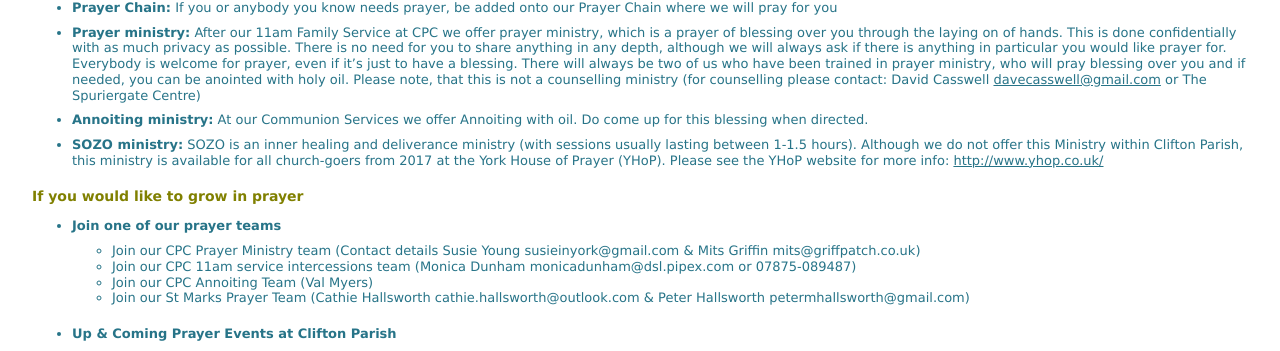
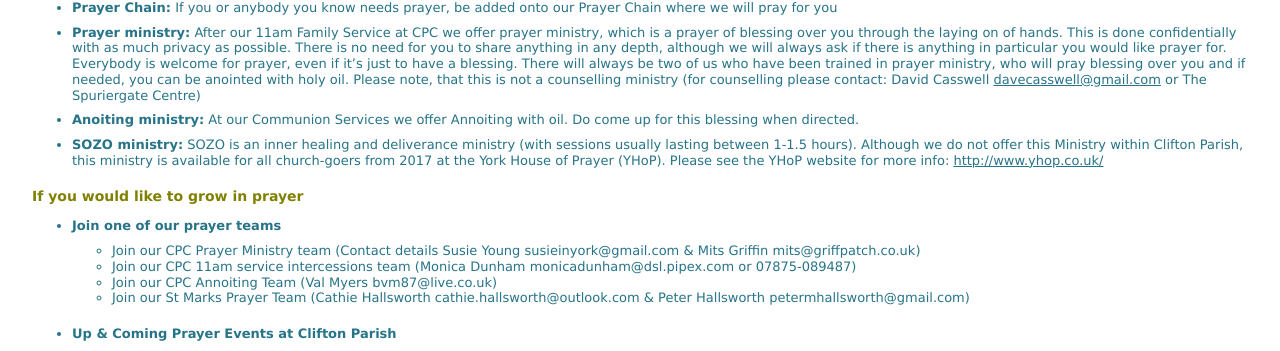
Before and after one commit to griffpatch/CPCYorkPP, a Jekyll site: the page built from pages/prayer.md, in a window 1280 px wide. Shown: the part 154-505 px from the top of the page. Built offline with Jekyll 4.4.1, drawn with Linux system fonts in a browser that asks for light colours.

Commit message:
Update prayer.md

```diff
--- a/pages/prayer.md
+++ b/pages/prayer.md
@@ -19,7 +19,7 @@ If you need prayer
 
 +	**Prayer ministry:** After our 11am Family Service at CPC we offer prayer ministry, which is a prayer of blessing over you through the laying on of hands. This is done confidentially with as much privacy as possible. There is no need for you to share anything in any depth, although we will always ask if there is anything in particular you would like prayer for. Everybody is welcome for prayer, even if it’s just to have a blessing. There will always be two of us who have been trained in prayer ministry, who will pray blessing over you and if needed, you can be anointed with holy oil. Please note, that this is not a counselling ministry (for counselling please contact: David Casswell <davecasswell@gmail.com> or The Spuriergate Centre)
 
-+	**Annoiting ministry:** At our Communion Services we offer Annoiting with oil. Do come up for this blessing when directed.
++	**Anoiting ministry:** At our Communion Services we offer Annoiting with oil. Do come up for this blessing when directed.
 
 +	**SOZO ministry:** SOZO is an inner healing and deliverance ministry (with sessions usually lasting between 1-1.5 hours). Although we do not offer this Ministry within Clifton Parish, this ministry is available for all church-goers from 2017 at the York House of Prayer (YHoP). Please see the YHoP website for more info: <http://www.yhop.co.uk/>
 
@@ -29,7 +29,7 @@ If you would like to grow in prayer
 + **Join one of our prayer teams**
   + Join our CPC Prayer Ministry team (Contact details Susie Young susieinyork@gmail.com & Mits Griffin mits@griffpatch.co.uk)
   + Join our CPC 11am service intercessions team (Monica Dunham  monicadunham@dsl.pipex.com or 07875-089487)
-  + Join our CPC Annoiting Team (Val Myers)
+  + Join our CPC Annoiting Team (Val Myers bvm87@live.co.uk)
   + Join our St Marks Prayer Team (Cathie Hallsworth cathie.hallsworth@outlook.com & Peter Hallsworth petermhallsworth@gmail.com)
 
 + **Up & Coming Prayer Events at Clifton Parish**
```
